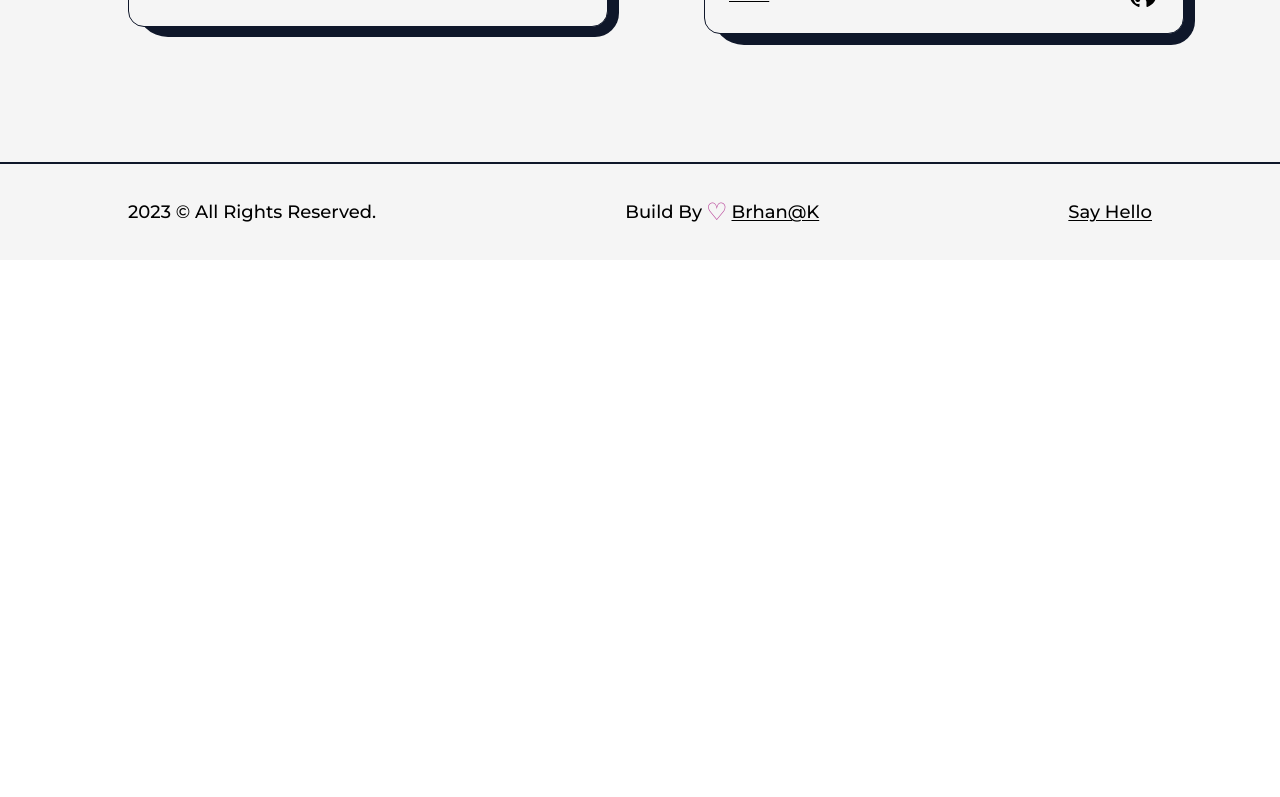
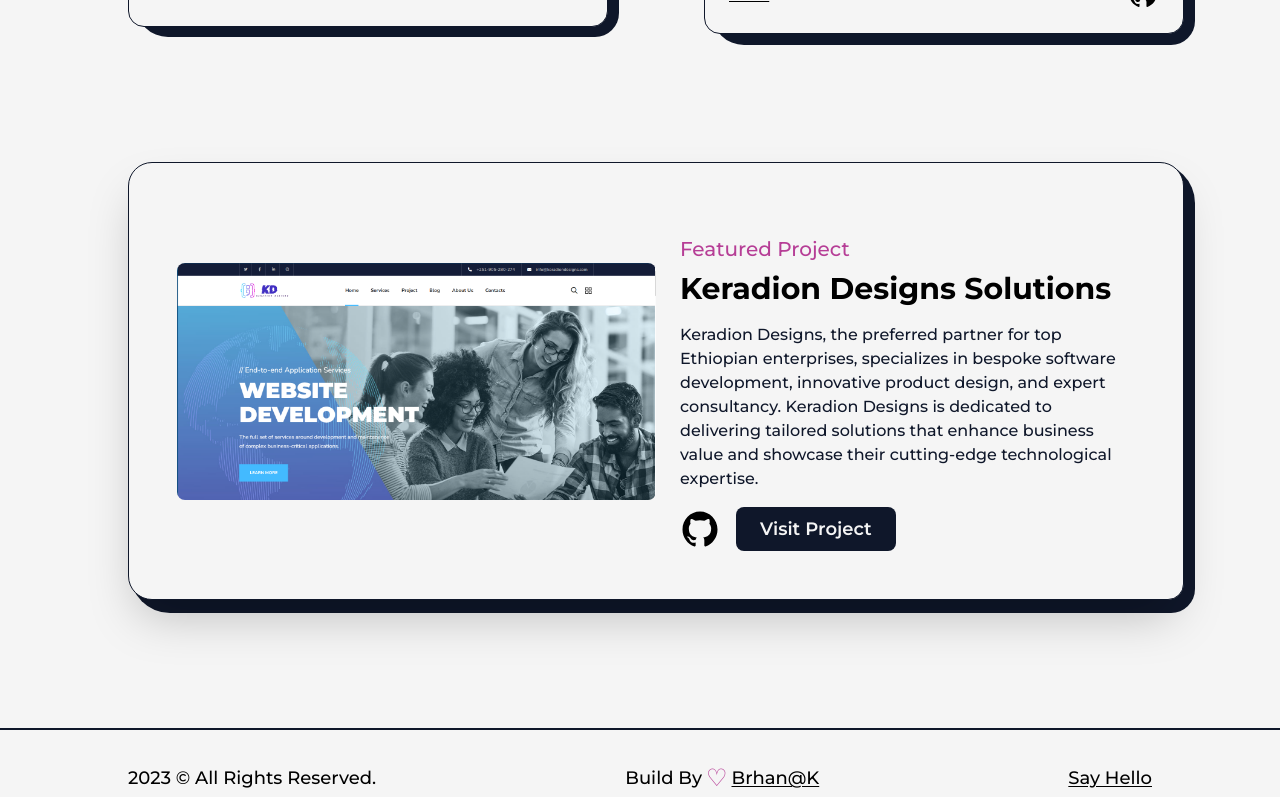
Before and after one commit to brhan-kbt/next_portifolio, a Next.js app: page /projects in a window 1280 px wide. Shown: the part 2551-3348 px from the top of the page. Before the commit the page ends 2811 px from the top, so only its background shows below. Built offline with nearby package versions, Linux system fonts and the light colour scheme.

Commit message:
updated projects

```diff
--- a/src/pages/about.js
+++ b/src/pages/about.js
@@ -88,7 +88,7 @@
                     </div>
                     <div className='flex flex-col items-end justify-center  xl:items-center'>
                         <span className='inline-block text-7xl font-bold md:text-5xl sm:text-4xl xs:text-3xl'>
-                        <AnimatedNumbers value={5}/>+
+                        <AnimatedNumbers value={9}/>+
                         </span>
                         <h2 className='text-xl font-medium capitalize text-dark/75 dark:text-light/75 xl:text-center md:text-lg sm:text-base xs:text-sm'>Projects Completed</h2>
                     </div>
--- a/src/pages/projects.js
+++ b/src/pages/projects.js
@@ -6,7 +6,8 @@
 import Link from 'next/link'
 import React from 'react'
 import yes from '../../public/images/projects/yes.png'
-import eonline from '../../public/images/projects/eonline.png'
+import eonline from '../../public/images/projects/eaglopia.PNG'
+import keradion from '../../public/images/projects/keradion.PNG'
 import eicad from '../../public/images/projects/eicad.png'
 import eyooad from '../../public/images/projects/eyooad.png'
 import eyooweb from '../../public/images/projects/eyoo3.png'
@@ -137,7 +138,7 @@
                         A feature-rich Crypto Screener App using React, Tailwind CSS, Context API, React Router and Recharts.
                         It shows detail regarding almost all the cryptocurrency. You can easily convert the price in your
                         local currency."
-                        link='www.gadanews.com'
+                        link='https://gadanews.com'
                         github='/'
                         type='Featured Project'
                         img={gadaa}
@@ -147,7 +148,7 @@
                 <div className='col-span-12'>
                     <FeaturedProject
                     title='EIC Call Center Directory Listing Website'
-                    link='https://www.eagleinformationcenter.com'
+                    link='https://www.eaglopia.com'
                     summary="
                     The EIC Directory Listing Website is a robust web
                     application developed using
@@ -168,7 +169,7 @@
                         A feature-rich Crypto Screener App using React, Tailwind CSS, Context API, React Router and Recharts.
                         It shows detail regarding almost all the cryptocurrency. You can easily convert the price in your
                         local currency."
-                        link='/'
+                        link='#'
                         github='/'
                         type='Featured Project'
                         img={eicad}
@@ -182,10 +183,32 @@
                         A feature-rich Crypto Screener App using React, Tailwind CSS, Context API, React Router and Recharts.
                         It shows detail regarding almost all the cryptocurrency. You can easily convert the price in your
                         local currency."
-                        link='/'
+                        link='#'
                         github='/'
                         type='Featured Project'
                         img={eyooad}
+
+                    />
+                </div>
+
+                <div className='col-span-12'>
+                    <FeaturedProject
+                    title='Keradion Designs Solutions'
+                    link='https://www.keradiondesigns.com'
+                    summary="Keradion Designs, the preferred partner
+                    for top Ethiopian enterprises, specializes in bespoke
+                     software development, innovative product design,
+                     and expert consultancy.
+
+                    Keradion Designs is dedicated to delivering
+                    tailored solutions that enhance business value
+                     and showcase their cutting-edge technological
+                      expertise.
+
+                   "
+                        github='/'
+                        type='Featured Project'
+                        img={keradion}
 
                     />
                 </div>
```
Also changed, not shown: public/images/projects/eaglopia.PNG (added), public/images/projects/keradion.PNG (added).
